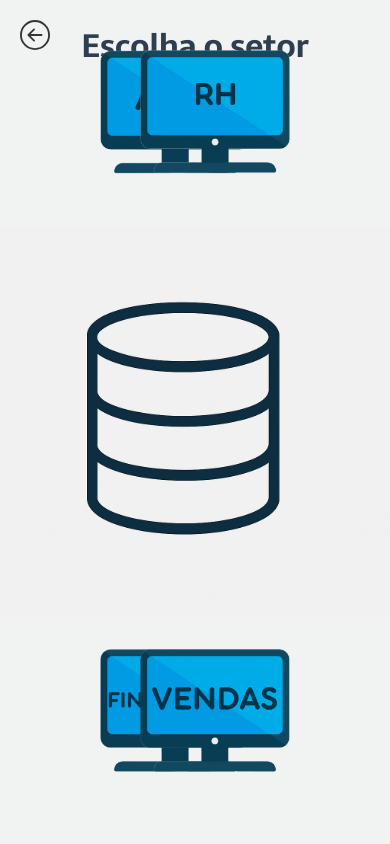
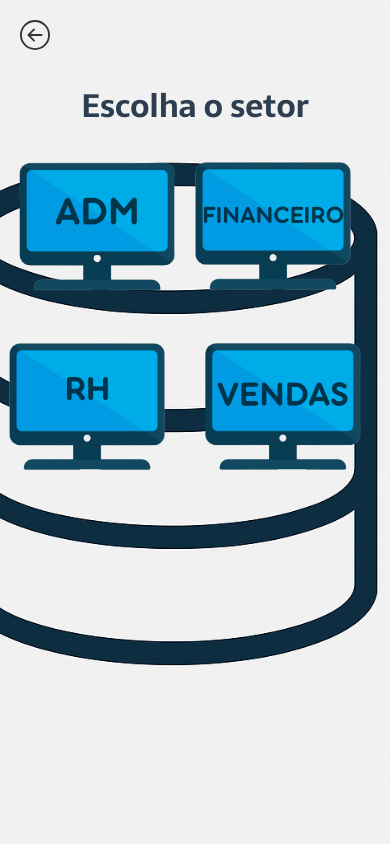
Before and after one commit to Doctorpbm/Matem-tica, a PHP site: page /fases.html in a window 390 px wide. Run offline with PHP 8.4, Linux system fonts and the light colour scheme.

Commit message:
Add files via upload

```diff
--- a/menufases.css
+++ b/menufases.css
@@ -100,3 +100,37 @@
     color: #0c4485;
     transform: scale(1.2)
 }
+
+@media (max-width: 600px) {
+    .monitores-cantos {
+        position: static;
+        display: flex;
+        flex-wrap: wrap;
+        justify-content: center;
+        align-items: center;
+        gap: 20px;
+        margin-top: 30px;
+    }
+
+    .monitor {
+        width: 40vw; /* cada monitor ocupa cerca de 40% da largura */
+        position: relative; /* remove posicionamento absoluto */
+        margin: 0;
+    }
+
+    .adm,
+    .rh,
+    .financeiro,
+    .vendas {
+        top: auto;
+        left: auto;
+        right: auto;
+        bottom: auto;
+    }
+
+    body {
+        justify-content: flex-start;
+        padding-top: 60px;
+        background-size: cover;
+    }
+}
```
